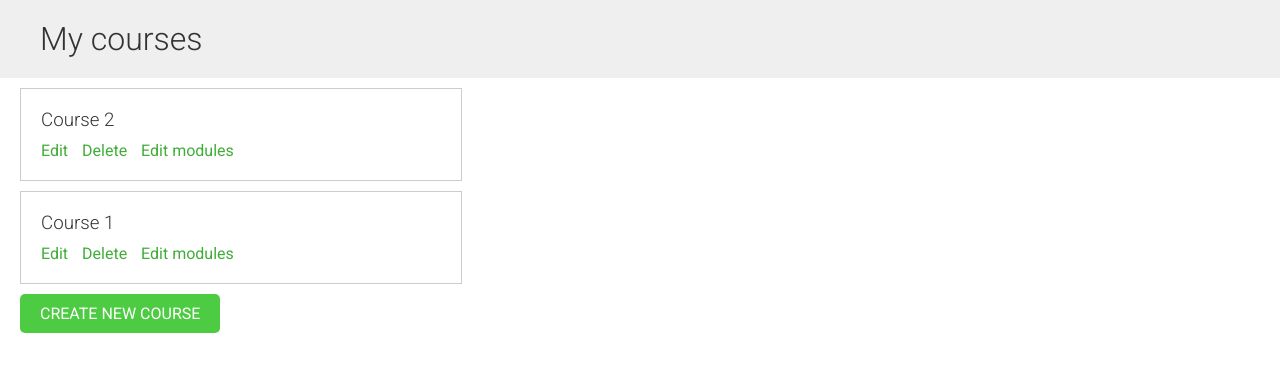
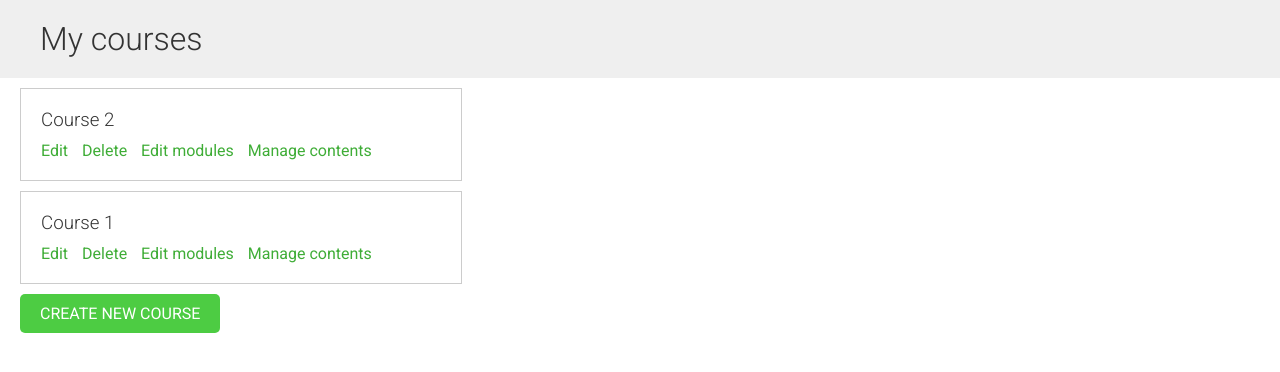
Before and after one commit to kydzoster/e-learning-dj-linux, a Django app: page /course/mine/ in a window 1280 px wide. Shown: the part 54-426 px from the top of the page. Run offline with Django 3.2, Linux system fonts and the light colour scheme; a user stored in the database is signed in; data comes from the database, SQL or seed files in the repository; both versions use the stored data as it was after the commit; some libraries are stand-ins or nearby versions.

```diff
--- a/courses/templates/courses/manage/course/list.html
+++ b/courses/templates/courses/manage/course/list.html
@@ -13,7 +13,10 @@
                     <a href="{% url 'course_edit' course.id %}">Edit</a>
                     <a href="{% url 'course_delete' course.id %}">Delete</a>
                     <a href="{% url 'course_module_update' course.id %}">Edit modules</a>
-
+                    {% if course.modules.count > 0 %}
+                        <a href="{% url 'module_content_list' course.modules.first.id %}">
+                        Manage contents</a>
+                    {% endif %}
                 </p>
             </div>
             {% empty %}
```
Also changed, not shown: courses/templates/courses/manage/module/content_list.html (+11 -11 lines), courses/urls.py (+10 -28 lines), db.sqlite3, images/bottledwater.jpg (added).
